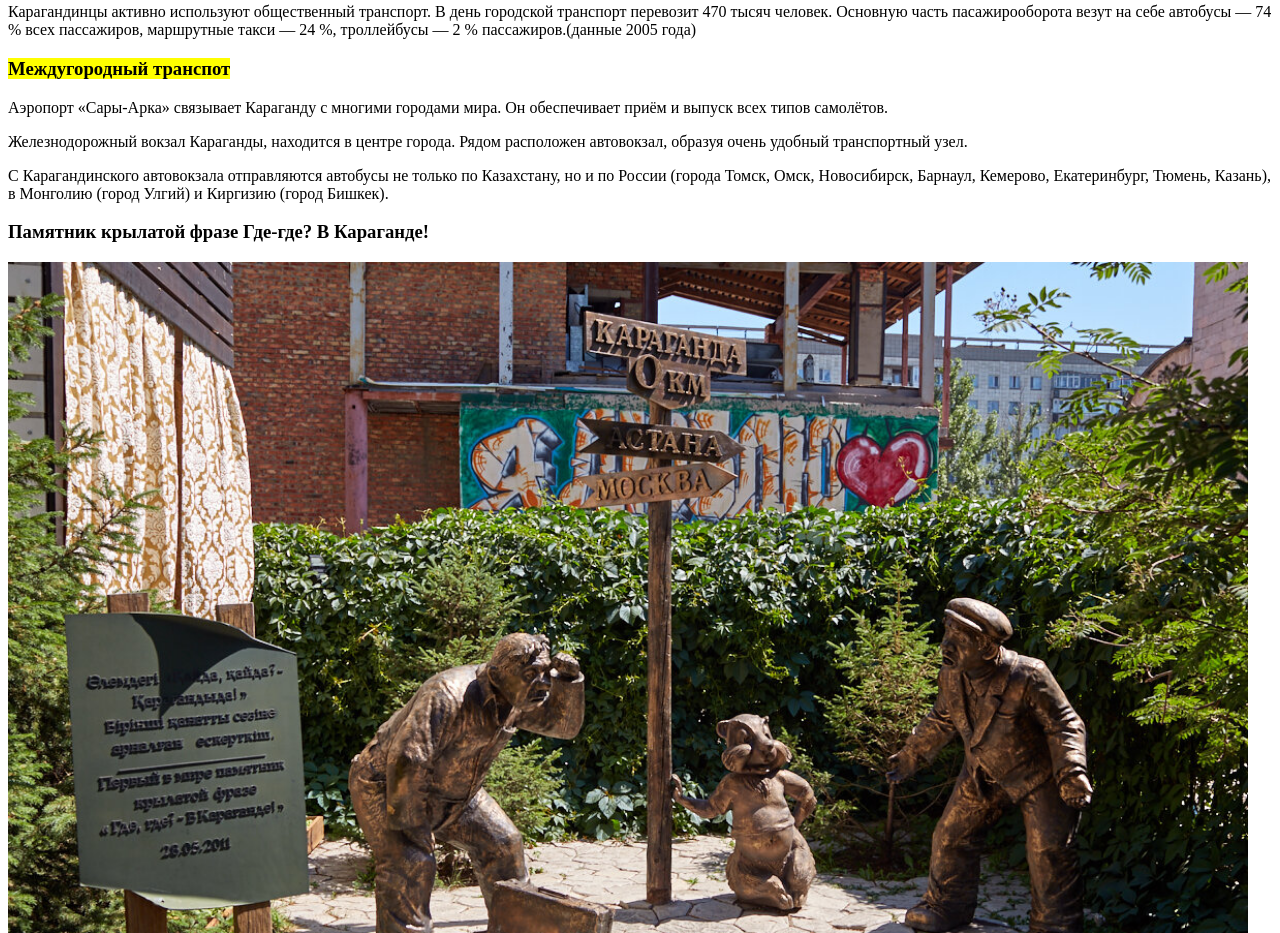
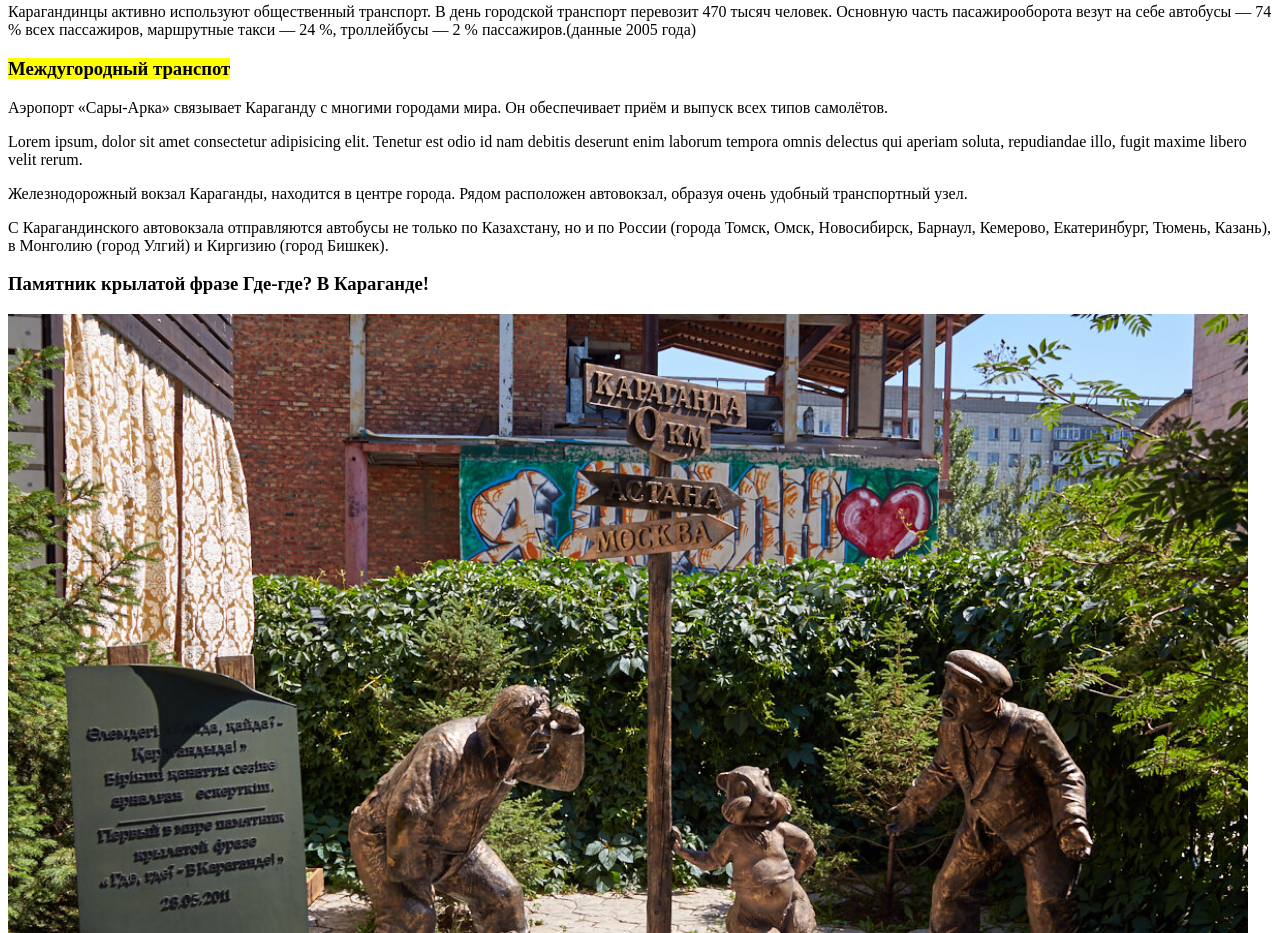
Before and after one commit to Niyaz-bek/Lesson_2, a plain HTML site: page index.html in a window 1280 px wide. Shown: the part 3635-4568 px from the top of the page. Drawn offline with Linux system fonts and the light colour scheme.

Commit message:
header main footer

```diff
--- a/index.html
+++ b/index.html
@@ -114,6 +114,11 @@
 				обеспечивает приём и выпуск всех типов самолётов.
 			</p>
 			<p>
+				Lorem ipsum, dolor sit amet consectetur adipisicing elit. Tenetur est odio
+				id nam debitis deserunt enim laborum tempora omnis delectus qui aperiam
+				soluta, repudiandae illo, fugit maxime libero velit rerum.
+			</p>
+			<p>
 				Железнодорожный вокзал Караганды, находится в центре города. Рядом
 				расположен
 				автовокзал, образуя очень удобный транспортный узел.
```
